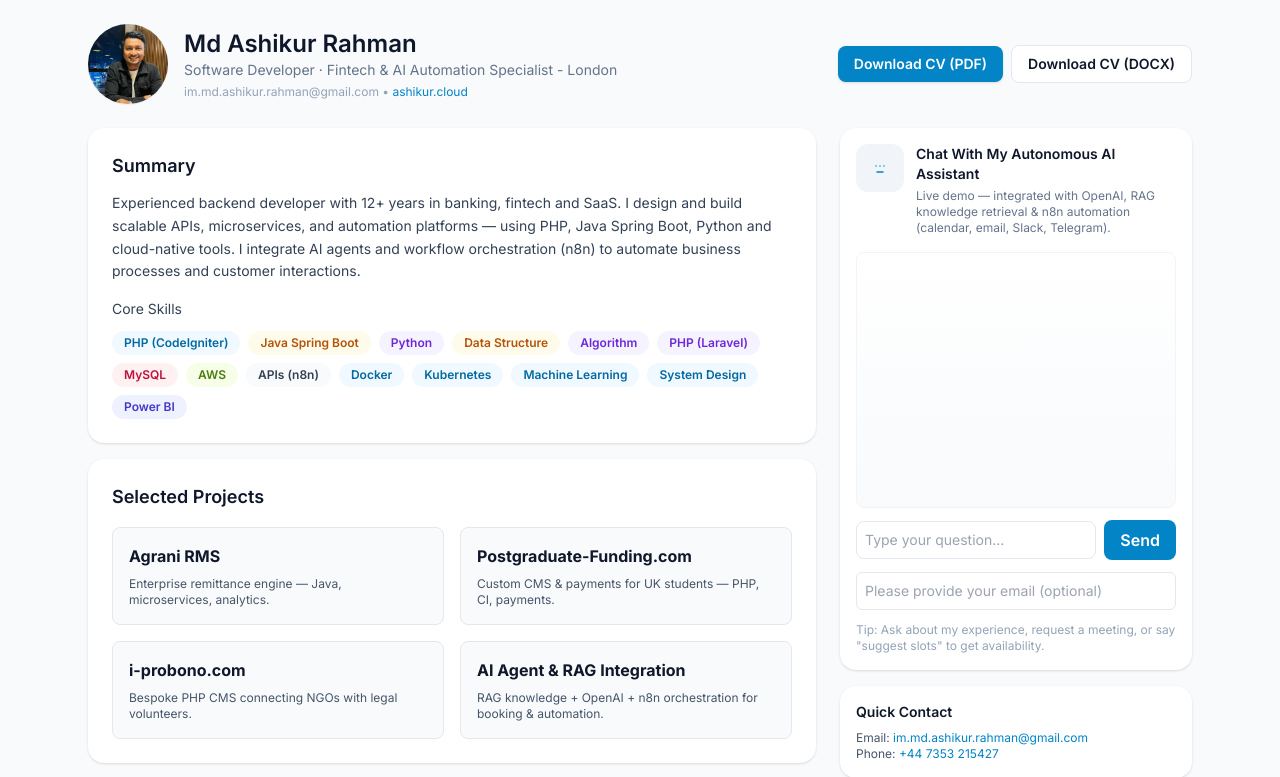
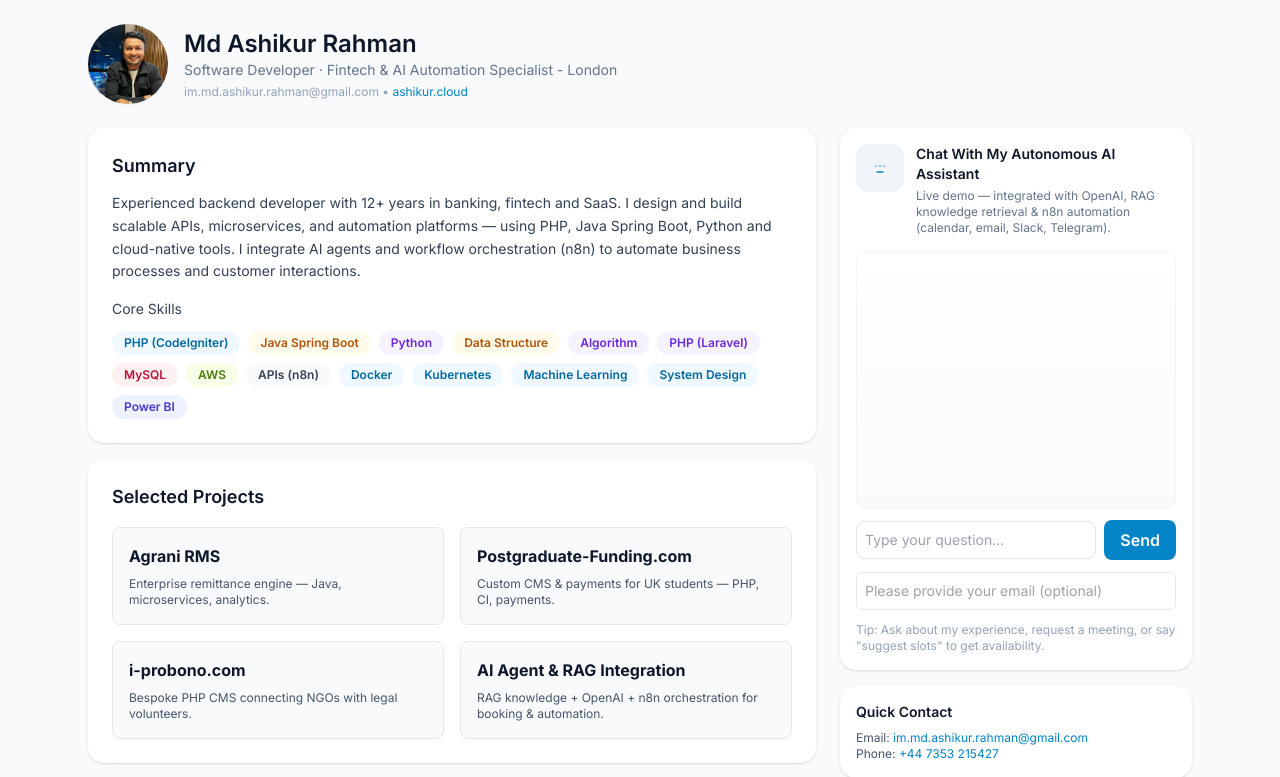
Before and after one commit to ashikur-rahman/ashikur.colud, a PHP site: page / in a window 1280 px wide. Shown: the top 777 px of the page. Run offline with PHP 8.4, Linux system fonts and the light colour scheme; some libraries are stand-ins or nearby versions.

Commit message:
Disable download buttons in index.php
Comment out download buttons for PDF and DOCX.

```diff
--- a/index.php
+++ b/index.php
@@ -50,8 +50,8 @@
       </div>
 
       <div class="flex items-center gap-2">
-        <button id="downloadPdf" class="px-4 py-2 rounded-lg bg-sky-600 text-white text-sm font-semibold shadow hover:bg-sky-700">Download CV (PDF)</button>
-        <button id="downloadDoc" class="px-4 py-2 rounded-lg bg-white border border-slate-200 text-sm font-semibold hover:bg-slate-50">Download CV (DOCX)</button>
+        <!-- <button id="downloadPdf" class="px-4 py-2 rounded-lg bg-sky-600 text-white text-sm font-semibold shadow hover:bg-sky-700">Download CV (PDF)</button>
+        <button id="downloadDoc" class="px-4 py-2 rounded-lg bg-white border border-slate-200 text-sm font-semibold hover:bg-slate-50">Download CV (DOCX)</button> -->
       </div>
     </header>
 
```
